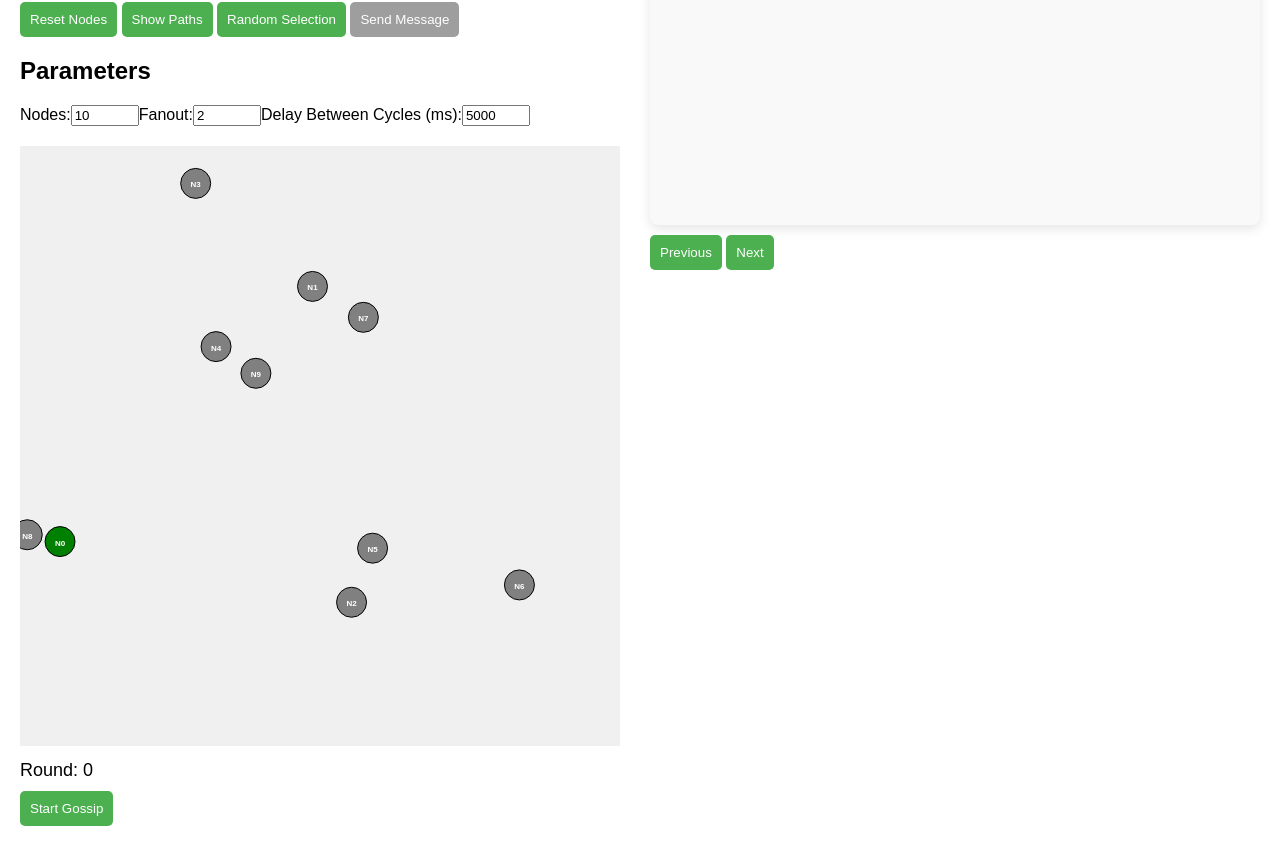
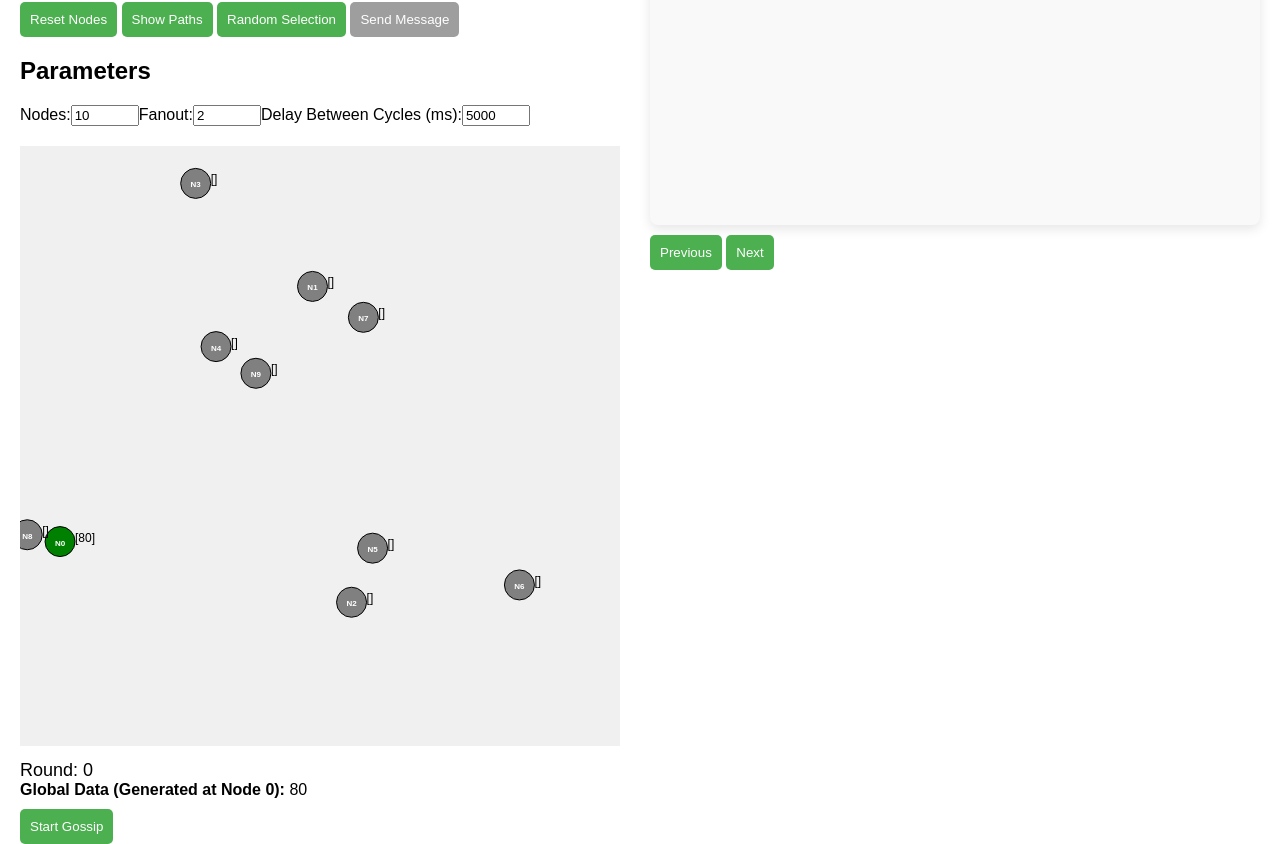
Before and after one commit to sasagarw/gossip-scope, a React (Create React App) app: page / in a window 1280 px wide. Shown: the part 193-1037 px from the top of the page. Built offline with nearby package versions, Linux system fonts and the light colour scheme.

Commit message:
added message array

```diff
--- a/src/App.js
+++ b/src/App.js
@@ -16,6 +16,7 @@ const App = () => {
   const [showPaths, setShowPaths] = useState(false);
   const [randomSelectionTargets, setRandomSelectionTargets] = useState([]);
   const [messageDots, setMessageDots] = useState([]);
+  const [globalData, setGlobalData] = useState(null);
 
 
   // Function to reset all states to initial values
@@ -25,7 +26,8 @@ const App = () => {
       id: i,
       x: Math.random() * 500,
       y: Math.random() * 500,
-      informed: i === 0, // Start with node 0 as informed
+      informed: i === 0,
+      data: [],
     }));
 
     // Reset all states to their initial values
@@ -37,6 +39,7 @@ const App = () => {
     setCurrentGuideIndex(0);
     setGossipDots([]);
     setRandomSelectionTargets([]);
+    setGlobalData(null);
   }, [nodeCount]);
 
 
@@ -46,9 +49,15 @@ const App = () => {
       id: i,
       x: Math.random() * 500,
       y: Math.random() * 500,
-      informed: i === 0, // Start with node 0 as informed
+      informed: i === 0,
+      data: [],
     }));
     setNodes(initialNodes);
+
+    // Generate a single random data value at Node 0
+    const initialData = Math.floor(Math.random() * 100);
+    initialNodes[0].data.push(initialData); // Add data to Node 0
+    setGlobalData(initialData);
   }, [nodeCount]);
 
   // Show Paths Action
@@ -90,10 +99,12 @@ const App = () => {
       for (let i = 0; i < fanout; i++) {
         const targetNode = newNodes[Math.floor(Math.random() * nodeCount)];
         if (!targetNode.informed) {
+          targetNode.data.push(globalData);
           targetNode.informed = true;
           newGossipDots.push({
             source: node,
             target: targetNode,
+            data: globalData,
             id: `${node.id}-${targetNode.id}-${round}-${i}`,
           });
         }
@@ -106,7 +117,7 @@ const App = () => {
     // Clear the dots after each round
     setTimeout(() => setGossipDots([]), GOSSIP_SPEED);
 
-  }, [round, nodeCount, fanout]);
+  }, [round, nodeCount, fanout, globalData]);
 
   // Start gossip rounds with delays
   useEffect(() => {
@@ -157,14 +168,18 @@ const App = () => {
       id: `message-${index}`,
       source: link.source,
       target: link.target,
+      data: globalData,
       progress: 0
     }));
 
     // Update nodes and message dots
     const updatedNodes = [...nodes].map(node => {
-      const targetFound = randomSelectionTargets.some(
-        link => link.target.id === node.id
-      );
+      const targetFound = randomSelectionTargets.some(link => {
+        if (link.target.id === node.id) {
+          link.target.data.push(globalData)
+          return true;
+        }
+      });
       return targetFound ? { ...node, informed: true } : node;
     });
 
@@ -295,7 +310,17 @@ const App = () => {
                 pointerEvents="none"
               >
                 N{node.id}
-              </text></g>
+              </text>
+
+              <text
+                x={node.x + 15}
+                y={node.y}
+                fill="black"
+                fontSize="12"
+              >
+                {`[${node.data.join(', ')}]`}
+              </text>
+            </g>
           ))}
           {gossipDots.map((dot, index) => (
             <image
@@ -354,6 +379,9 @@ const App = () => {
           ))}
         </svg>
         <div className="round">Round: {round}</div>
+        <div>
+          <strong>Global Data (Generated at Node 0):</strong> {globalData}
+        </div>
         <button onClick={toggleGossip}>
           {isGossipRunning ? 'Pause Gossip' : 'Start Gossip'}
         </button>
```
